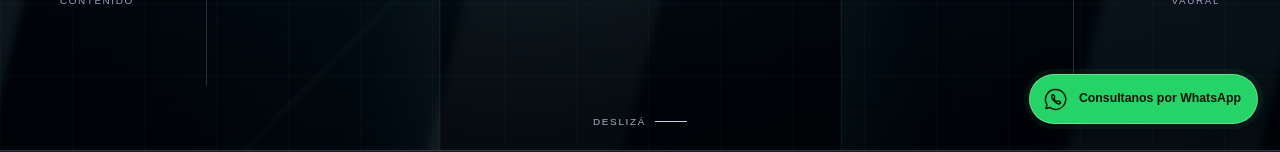
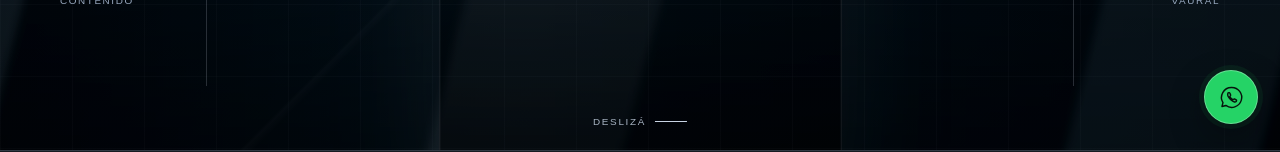
Before and after one commit to jesveni2212/VAURAL, a Next.js app: page / in a window 1280 px wide. Shown: the part 654-806 px from the top of the page. Built offline with nearby package versions, Linux system fonts and the light colour scheme; no server answers.

Commit message:
style: use icon-only WhatsApp CTA

```diff
--- a/src/app/globals.css
+++ b/src/app/globals.css
@@ -657,16 +657,16 @@ a {
   z-index: 30;
   display: inline-flex;
   align-items: center;
-  gap: 10px;
-  min-height: 50px;
-  padding: 10px 16px 10px 12px;
+  justify-content: center;
+  width: 54px;
+  height: 54px;
+  min-height: 54px;
+  padding: 0;
   border: 1px solid rgba(255, 255, 255, 0.3);
   border-radius: 999px;
   background: #25d366;
   box-shadow: 0 14px 34px rgba(0, 0, 0, 0.34), 0 0 0 5px rgba(37, 211, 102, 0.08);
   color: #07130c;
-  font-size: 0.77rem;
-  font-weight: 800;
   transition: transform 200ms ease, background 200ms ease, box-shadow 200ms ease;
 }
 
@@ -1299,7 +1299,6 @@ a {
     justify-content: center;
     padding: 0;
   }
-  .floating-whatsapp span { display: none; }
   .floating-whatsapp svg { width: 25px; height: 25px; }
   .not-found-shell { padding: 30px 24px; }
 }
--- a/src/components/whatsapp/FloatingWhatsApp.tsx
+++ b/src/components/whatsapp/FloatingWhatsApp.tsx
@@ -25,7 +25,6 @@ export function FloatingWhatsApp() {
         <path d="M16 4.1a11.8 11.8 0 0 0-10.1 18l-1.2 4.5 4.6-1.2A11.8 11.8 0 1 0 16 4.1Z" />
         <path d="M11.9 10.6c.2-.4.4-.4.8-.4h.7c.2 0 .5.1.6.5l.9 2.2c.1.3.1.5-.1.8l-.6.8c-.2.2-.3.4-.1.7.3.6 1 1.5 1.8 2.1.9.8 1.7 1.1 2 .9l.8-.4c.3-.2.5-.1.8 0l2.1 1c.3.2.4.3.4.6 0 .4-.2 1.3-.7 1.6-.5.4-1.1.5-1.8.3-1.2-.3-2.8-1.2-4.4-2.6-1.2-1.1-2.1-2.3-2.7-3.4-.6-1-.9-2-.9-2.7 0-.8.3-1.5.4-1.9Z" />
       </svg>
-      <span>Consultanos por WhatsApp</span>
     </a>
   );
 }
```
